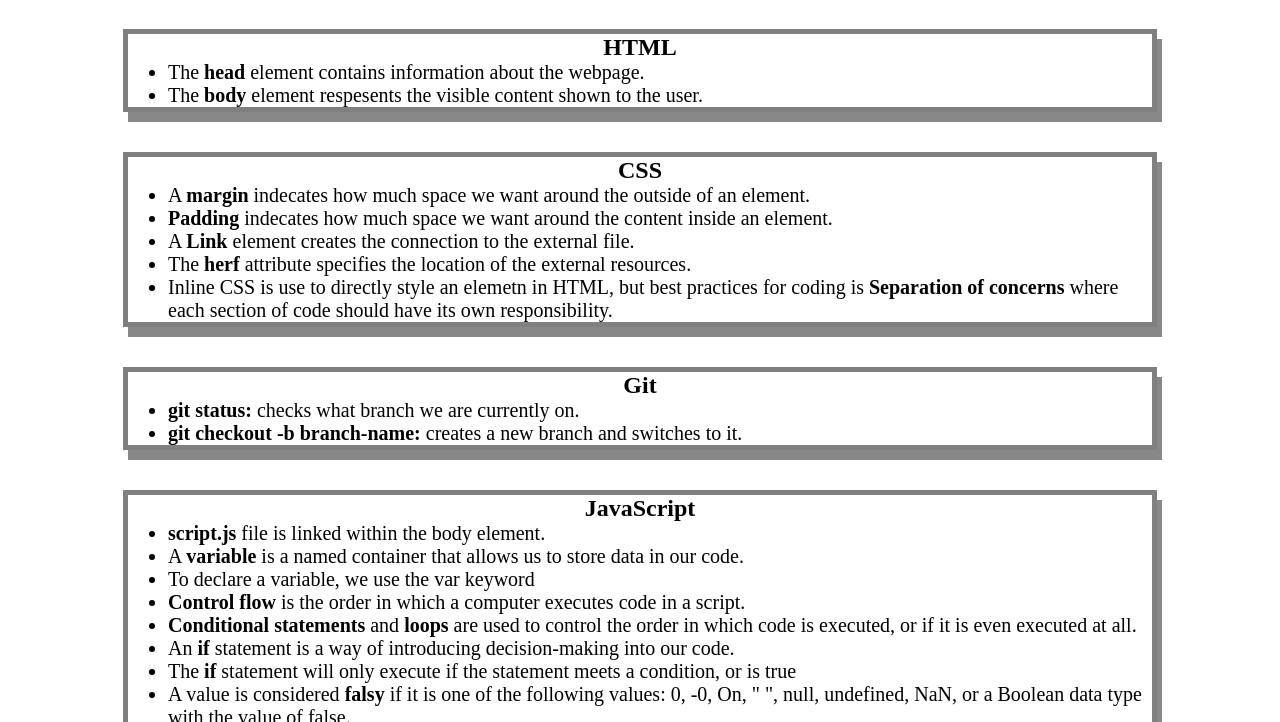
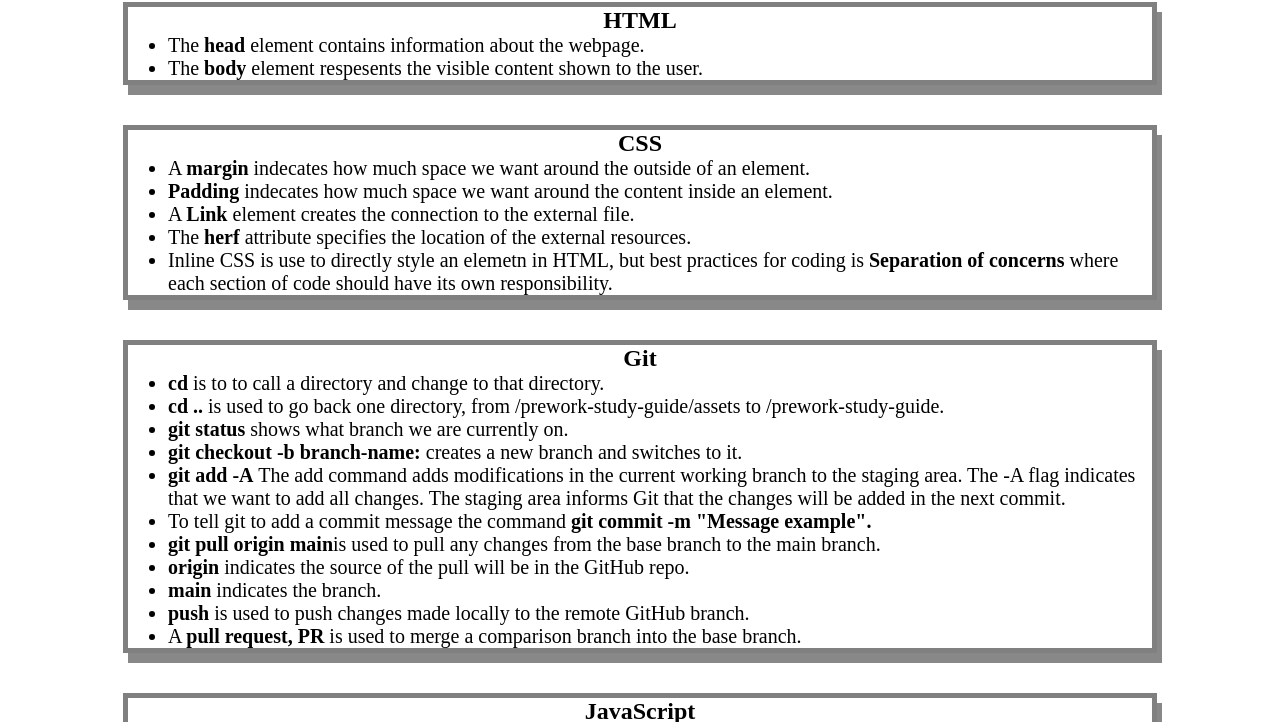
Before and after one commit to bootcamp-Mo/prework-study-guide, a plain HTML site: page index.html in a window 1280 px wide. Shown: the part 125-847 px from the top of the page. Drawn offline with Linux system fonts and the light colour scheme.

Commit message:
added information to the README file

```diff
--- a/index.html
+++ b/index.html
@@ -1,6 +1,5 @@
 <!DOCTYPE html>
 <html lang="en">
-
   <head>
     <meta charset="UTF-8" />
     <meta http-equiv="X-UA-Compatible" content="IE=edge" />
@@ -8,21 +7,16 @@
     <link rel="stylesheet" href="./assets/style.css">
     <title>Prework Study Guide</title>
   </head>
-
   <body>
     <header id="top">
       <h1>Prework Study Guide Module</h1>
       <img src="./assets/bowtie-cat.png" alt="Profile image of cat wearing a bow tie." />
-      <h2>Open the console log to see what is happening</h2>
     </header>
-
     <main>
-
       <section class="card" id="html-section">
         <h2>HTML</h2>
         <ul>
           <li>The <b>head</b> element contains information about the webpage.</li>
-
           <li>The <b>body</b> element respesents the visible content shown to the user.</li>
         </ul>
       </section>
@@ -32,28 +26,38 @@
         <ul>
           <li>A <b>margin</b> indecates how much space we want around the outside of
             an element.</li>
-
           <li><b>Padding</b> indecates how much space we want around the content inside
             an element.</li>
-
           <li>A <b>Link</b> element creates the connection to the external file.</li>
-
           <li>The <b>herf</b> attribute specifies the location of the external resources.</li>
-
           <li>Inline CSS is use to directly style an elemetn in HTML, but best practices
             for coding is <b>Separation of concerns</b> where each section of code should
             have its own responsibility.</li>
-
         </ul>
       </section>
 
       <section class="card" id="git-section">
         <h2>Git</h2>
         <ul>
-          <li><b>git status:</b> checks what branch we are currently on.</li>
+          <li><b>cd</b> is to to call a directory and change to that directory.</li>
+          <li><b>cd ..</b> is used to go back one directory,
+            from /prework-study-guide/assets to /prework-study-guide.</li>
+          <li><b>git status</b> shows what branch we are currently on.</li>
+          <li><b>git checkout -b branch-name:</b> creates a new branch and switches to it.</li>
+          <li><b>git add -A</b>  The add command adds modifications in the current working
+              branch to the staging area. The -A flag indicates that we want to add all
+              changes. The staging area informs Git that the changes will be added in the
+              next commit.</li>
+          <li>To tell git to add a commit message the command
+            <b> git commit -m "Message example".</b></li>
+          <li><b>git pull origin main</b>is used to pull any changes from the base
+            branch to the main branch.</li>
+          <li> <b>origin</b> indicates the source of the pull will be in the GitHub repo.</li>
+          <li><b>main</b> indicates the branch.</li>
+          <li><b>push</b> is used to push changes made locally to the remote GitHub branch.</li>
+          <li>A <b>pull request, PR</b> is used to merge a comparison branch
+            into the base branch.</li>
 
-          <li><b>git checkout -b branch-name:</b>
-            creates a new branch and switches to it.</li>
         </ul>
       </section>
 
@@ -103,8 +107,6 @@
 
           <li>Indices follow a predictable pattern, it increasses by 1 each time.
             x++ === x+1</li>
-
-
         </ul>
       </section>
 
@@ -113,6 +115,5 @@
     <footer>
       <p>I can code!</p>
     </footer>
-    <script src="./assets/scripts.js"></script>
   </body>
 </html>
```
